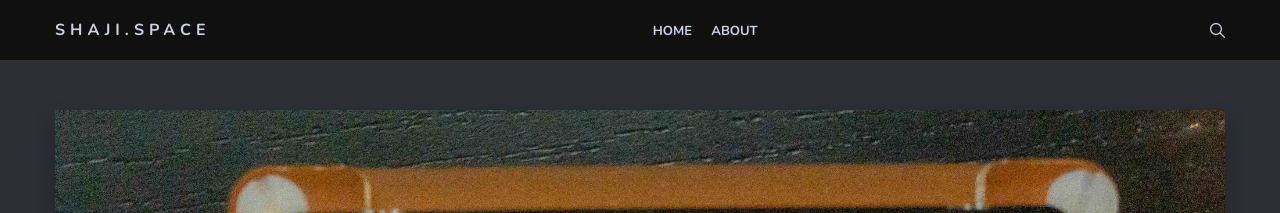
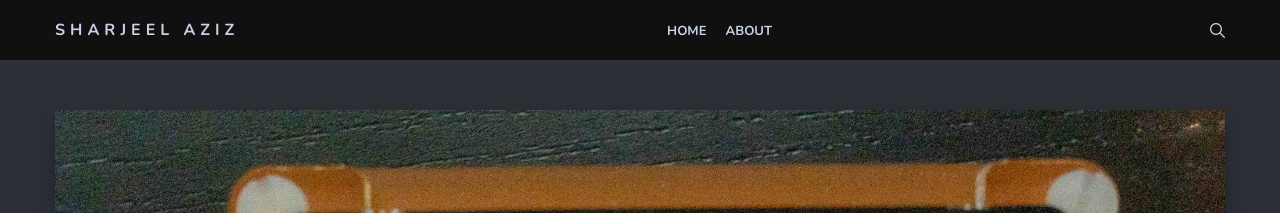
Before and after one commit to sharjeelaziz/sharjeelaziz.github.io, a Jekyll site: the page built from index.html, in a window 1280 px wide. Shown: the top 213 px of the page. Built offline with Jekyll 4.4.1, drawn with Linux system fonts in a browser that asks for light colours; the list of posts is cut into pages by our own code.

Commit message:
Update header.html

```diff
--- a/_includes/header.html
+++ b/_includes/header.html
@@ -4,7 +4,7 @@
       <div class="col col-12">
         <div class="header-box">
           <div class="logo-title">
-            <a href="{{site.baseurl}}/" class="logo-text">shaji.space</a>
+            <a href="{{site.baseurl}}/" class="logo-text">sharjeel aziz</a>
           </div>
 
           <nav class="nav-menu">
```
